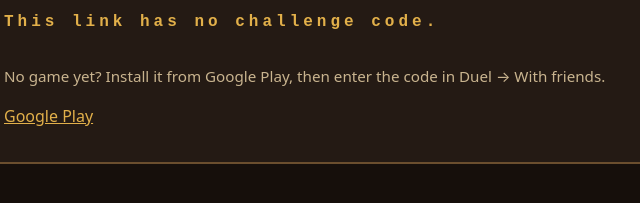
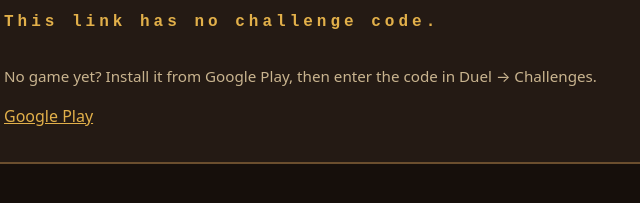
Before and after one commit to King-of-Wordor/king-of-wordor.github.io, a plain HTML site: page c/index.html in a window 1280 px wide. Shown: the part 199-402 px from the top of the page, 322-962 px from the left. Drawn offline with Linux system fonts and the light colour scheme.

Commit message:
Challenge page: the tab is Challenges now; the new icon
Co-Authored-By: Claude Opus 5.5 <noreply@anthropic.com>

```diff
--- a/c/index.html
+++ b/c/index.html
@@ -23,7 +23,7 @@
        /.well-known/assetlinks.json). Loaded on Android, the game is not
        installed - or the app the link was tapped in kept it - so the page
        at once tries the game, and Google Play when it is not there. The
-       code stays on the page, to type into Duel → With friends. -->
+       code stays on the page, to type into Duel → Challenges. -->
   <main>
     <h1>King of Wordor</h1>
     <section>
@@ -34,7 +34,7 @@
         <a class="btn" id="open" href="#">Open in the game</a>
         <button class="btn ghost" id="copy" type="button">Copy the code</button>
       </div>
-      <p class="hint" id="t-steps">No game yet? Install it from Google Play, then enter the code in Duel → With friends.</p>
+      <p class="hint" id="t-steps">No game yet? Install it from Google Play, then enter the code in Duel → Challenges.</p>
       <p><a id="play" href="https://play.google.com/store/apps/details?id=com.kingofwordor.game">Google Play</a></p>
     </section>
   </main>
@@ -42,13 +42,13 @@
     (function () {
       var PLAY = 'https://play.google.com/store/apps/details?id=com.kingofwordor.game';
       var T = {
-        en: ['A friend challenges you', 'Play the very same round and see who does best.', 'Open in the game', 'Copy the code', 'Copied', 'No game yet? Install it from Google Play, then enter the code in Duel → With friends.', 'This link has no challenge code.'],
-        tr: ['Bir arkadaşın sana meydan okuyor', 'Aynı turu oyna, kimin daha iyi yaptığını gör.', 'Oyunda aç', 'Kodu kopyala', 'Kopyalandı', 'Oyun yüklü değil mi? Google Play\'den kur, sonra kodu Düello → Arkadaşla bölümüne yaz.', 'Bu bağlantıda meydan okuma kodu yok.'],
-        es: ['Un amigo te reta', 'Juega la misma ronda y mira quién lo hace mejor.', 'Abrir en el juego', 'Copiar el código', 'Copiado', '¿Aún no tienes el juego? Instálalo desde Google Play y escribe el código en Duelo → Con amigos.', 'Este enlace no tiene código de reto.'],
-        fr: ['Un ami vous défie', 'Jouez exactement la même manche et voyez qui fait le mieux.', 'Ouvrir dans le jeu', 'Copier le code', 'Copié', 'Pas encore le jeu ? Installez-le depuis Google Play, puis saisissez le code dans Duel → Entre amis.', 'Ce lien ne contient pas de code de défi.'],
-        nl: ['Een vriend daagt je uit', 'Speel precies dezelfde ronde en zie wie het best is.', 'Openen in het spel', 'Code kopiëren', 'Gekopieerd', 'Heb je het spel nog niet? Installeer het via Google Play en vul de code in bij Duel → Met vrienden.', 'Deze link bevat geen uitdagingscode.'],
-        'pt-BR': ['Um amigo desafia você', 'Jogue a mesma rodada e veja quem vai melhor.', 'Abrir no jogo', 'Copiar o código', 'Copiado', 'Ainda não tem o jogo? Instale pelo Google Play e digite o código em Duelo → Com amigos.', 'Este link não tem código de desafio.'],
-        da: ['En ven udfordrer dig', 'Spil præcis samme runde, og se, hvem der klarer sig bedst.', 'Åbn i spillet', 'Kopiér koden', 'Kopieret', 'Har du ikke spillet endnu? Installér det fra Google Play, og skriv koden under Duel → Med venner.', 'Dette link har ingen udfordringskode.']
+        en: ['A friend challenges you', 'Play the very same round and see who does best.', 'Open in the game', 'Copy the code', 'Copied', 'No game yet? Install it from Google Play, then enter the code in Duel → Challenges.', 'This link has no challenge code.'],
+        tr: ['Bir arkadaşın sana meydan okuyor', 'Aynı turu oyna, kimin daha iyi yaptığını gör.', 'Oyunda aç', 'Kodu kopyala', 'Kopyalandı', 'Oyun yüklü değil mi? Google Play\'den kur, sonra kodu Düello → Meydan okuma bölümüne yaz.', 'Bu bağlantıda meydan okuma kodu yok.'],
+        es: ['Un amigo te reta', 'Juega la misma ronda y mira quién lo hace mejor.', 'Abrir en el juego', 'Copiar el código', 'Copiado', '¿Aún no tienes el juego? Instálalo desde Google Play y escribe el código en Duelo → Retos.', 'Este enlace no tiene código de reto.'],
+        fr: ['Un ami vous défie', 'Jouez exactement la même manche et voyez qui fait le mieux.', 'Ouvrir dans le jeu', 'Copier le code', 'Copié', 'Pas encore le jeu ? Installez-le depuis Google Play, puis saisissez le code dans Duel → Défis.', 'Ce lien ne contient pas de code de défi.'],
+        nl: ['Een vriend daagt je uit', 'Speel precies dezelfde ronde en zie wie het best is.', 'Openen in het spel', 'Code kopiëren', 'Gekopieerd', 'Heb je het spel nog niet? Installeer het via Google Play en vul de code in bij Duel → Uitdagingen.', 'Deze link bevat geen uitdagingscode.'],
+        'pt-BR': ['Um amigo desafia você', 'Jogue a mesma rodada e veja quem vai melhor.', 'Abrir no jogo', 'Copiar o código', 'Copiado', 'Ainda não tem o jogo? Instale pelo Google Play e digite o código em Duelo → Desafios.', 'Este link não tem código de desafio.'],
+        da: ['En ven udfordrer dig', 'Spil præcis samme runde, og se, hvem der klarer sig bedst.', 'Åbn i spillet', 'Kopiér koden', 'Kopieret', 'Har du ikke spillet endnu? Installér det fra Google Play, og skriv koden under Duel → Udfordringer.', 'Dette link har ingen udfordringskode.']
       };
       var langs = (navigator.languages && navigator.languages.length ? navigator.languages : [navigator.language || 'en']);
       var lang = 'en';
```
Also changed, not shown: icons/favicon.svg.
